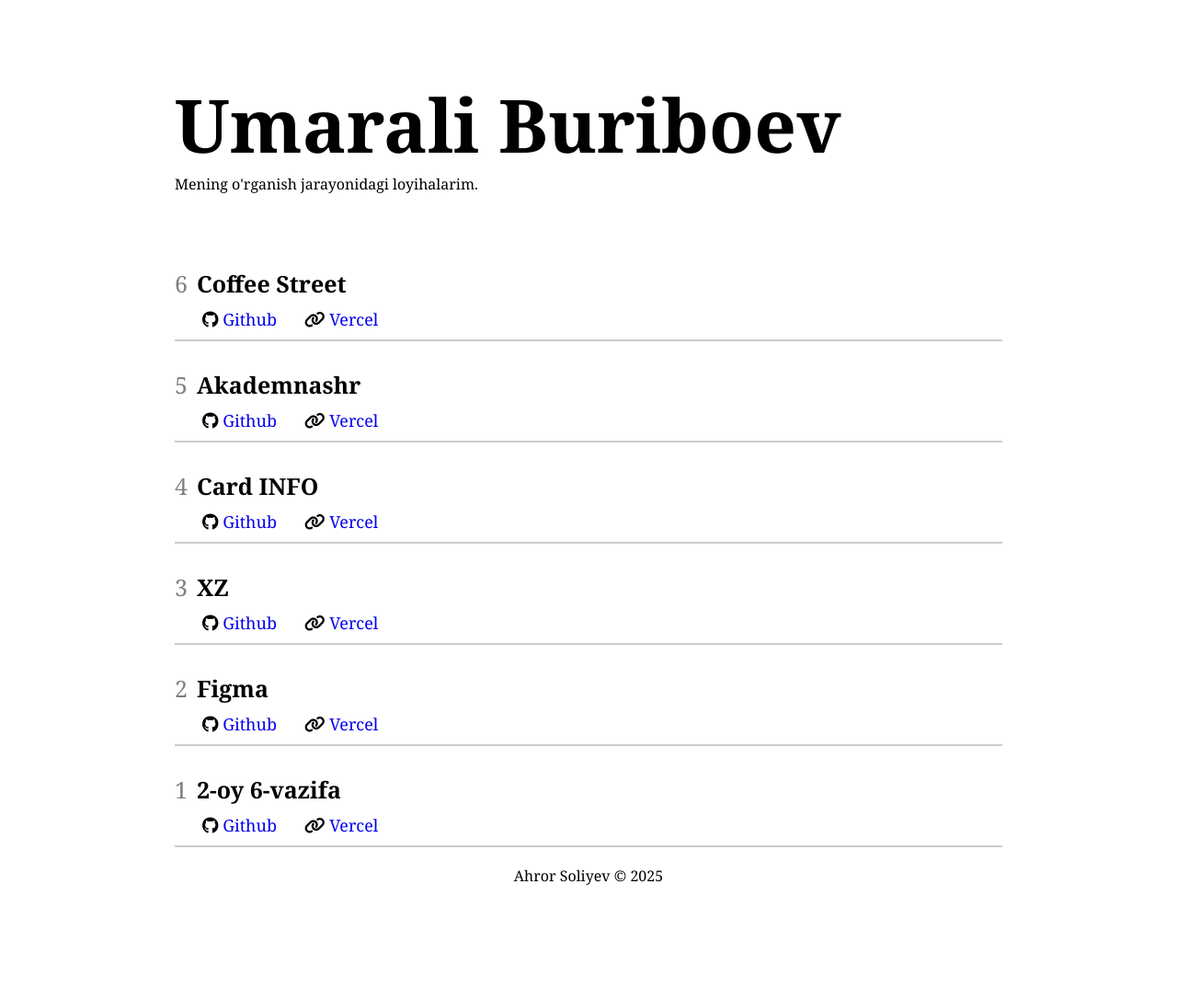
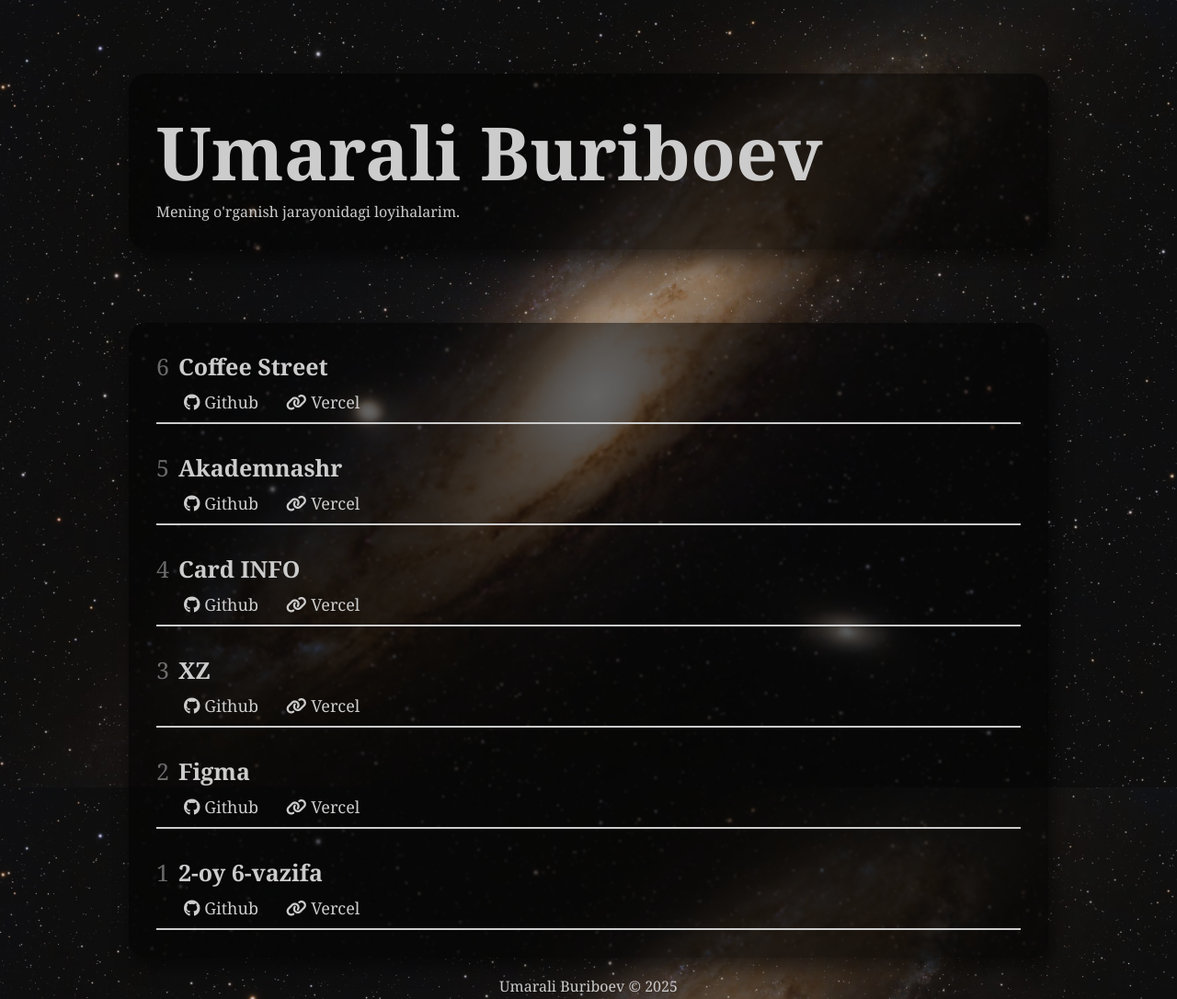
Before and after one commit to umarvv/myPortfolio, a plain HTML site: page index.html in a window 1280 px wide. Shown: the top 1086 px of the page at 92% size. Before the commit the page ends 983 px from the top, so only its background shows below. Drawn offline with Linux system fonts and the light colour scheme.

Commit message:
css qoshildi

```diff
--- a/css/style.css
+++ b/css/style.css
@@ -29,12 +29,12 @@
   margin: 0;
   padding: 0;
   box-sizing: border-box;
-  transition: 0.3s;
 }
 
 a {
   display: inline-block;
   text-decoration: none;
+  color: #ccc;
 }
 
 img {
@@ -53,6 +53,10 @@ html {
 }
 
 body {
+  background: url("../images/bg3.avif"), rgba(0, 0, 0, 0.2);
+  background-size: cover;
+  background-blend-mode: overlay;
+  color: #ccc;
   display: flex;
   flex-direction: column;
   height: 100%;
@@ -68,8 +72,12 @@ main {
   max-width: 1000px;
   margin-left: auto;
   margin-right: auto;
-  padding-left: 50px;
-  padding-right: 50px;
+  padding: 30px;
+  opacity: 1;
+  box-shadow: 5px 10px 20px rgba(0, 0, 0, 0.5);
+  border-radius: 20px;
+  background: rgba(0, 0, 0, 0.5);
+  backdrop-filter: blur(1px);
 }
 
 .header {
@@ -77,12 +85,6 @@ main {
   padding-bottom: 80px;
 }
 
-.portfolio {
-}
-.portfolio__container {
-}
-.container {
-}
 .portfolio__list {
   display: flex;
   flex-direction: column;
@@ -120,14 +122,6 @@ main {
 .portfolio__link {
   font-size: 18px;
 }
-.fa-brands {
-}
-.fa-github {
-}
-.fa-solid {
-}
-.fa-link {
-}
 
 .header__title {
   font-size: 80px;
@@ -140,3 +134,49 @@ main {
   padding-bottom: 20px;
   text-align: center;
 }
+
+.header {
+}
+.header__container {
+}
+.container {
+}
+.header__title {
+}
+.header__description {
+}
+.main {
+}
+.portfolio {
+}
+.portfolio__container {
+}
+.portfolio__list {
+}
+.portfolio__item {
+}
+.portfolio__content {
+}
+.portfolio__content__wrapper {
+}
+.portfolio__counter {
+}
+.portfolio__title {
+}
+
+.portfolio__link {
+}
+.fa-brands {
+}
+.fa-github {
+}
+.link-github {
+}
+.fa-solid {
+}
+.fa-link {
+}
+.link-vercel {
+}
+.footer {
+}
--- a/index.html
+++ b/index.html
@@ -51,7 +51,7 @@
       </section>
     </main>
     <footer class="footer">
-      <p>Ahror Soliyev &copy; <span id="time"></span></p>
+      <p>Umarali Buriboev &copy; <span id="time"></span></p>
     </footer>
 
     <!-- JS -->
```
Also changed, not shown: images/bg1.avif (added), images/bg2.avif (added), images/bg3.avif (added), 1 other file.
